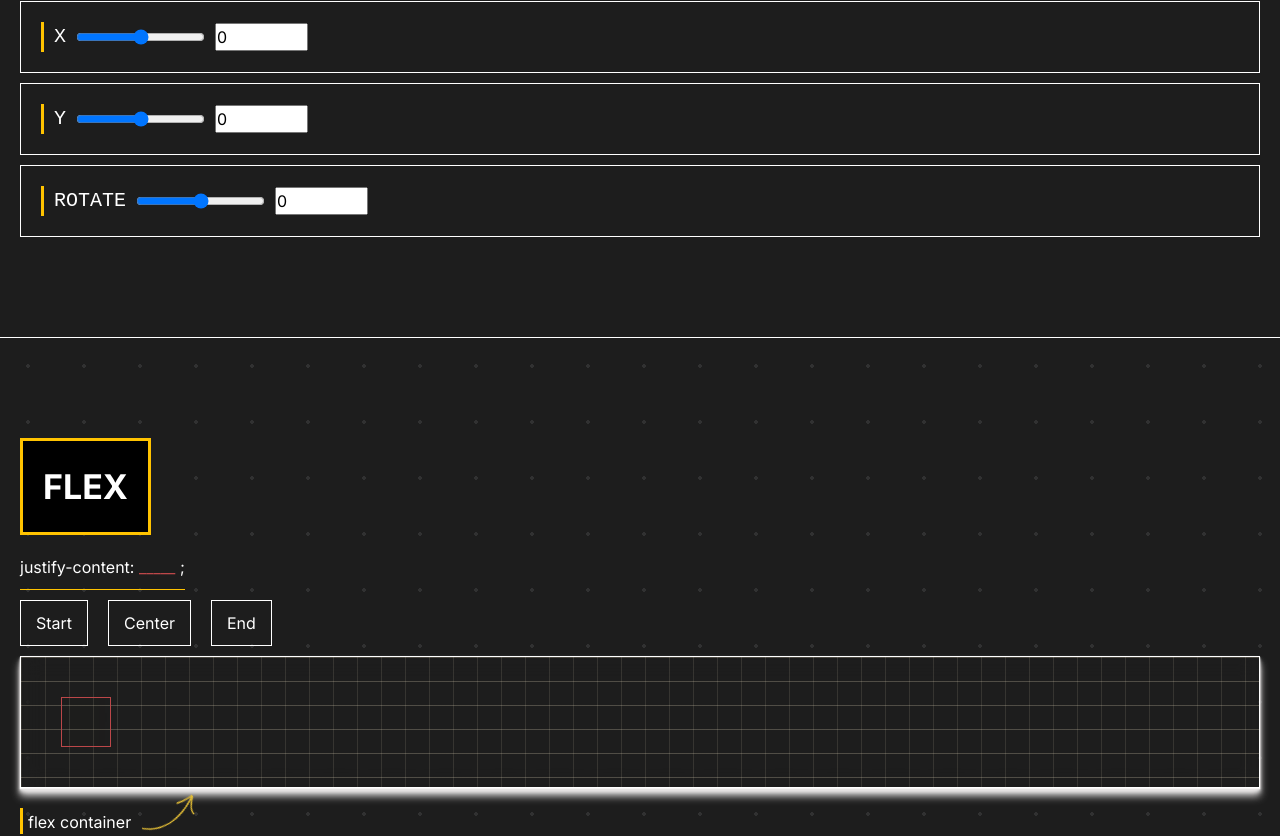
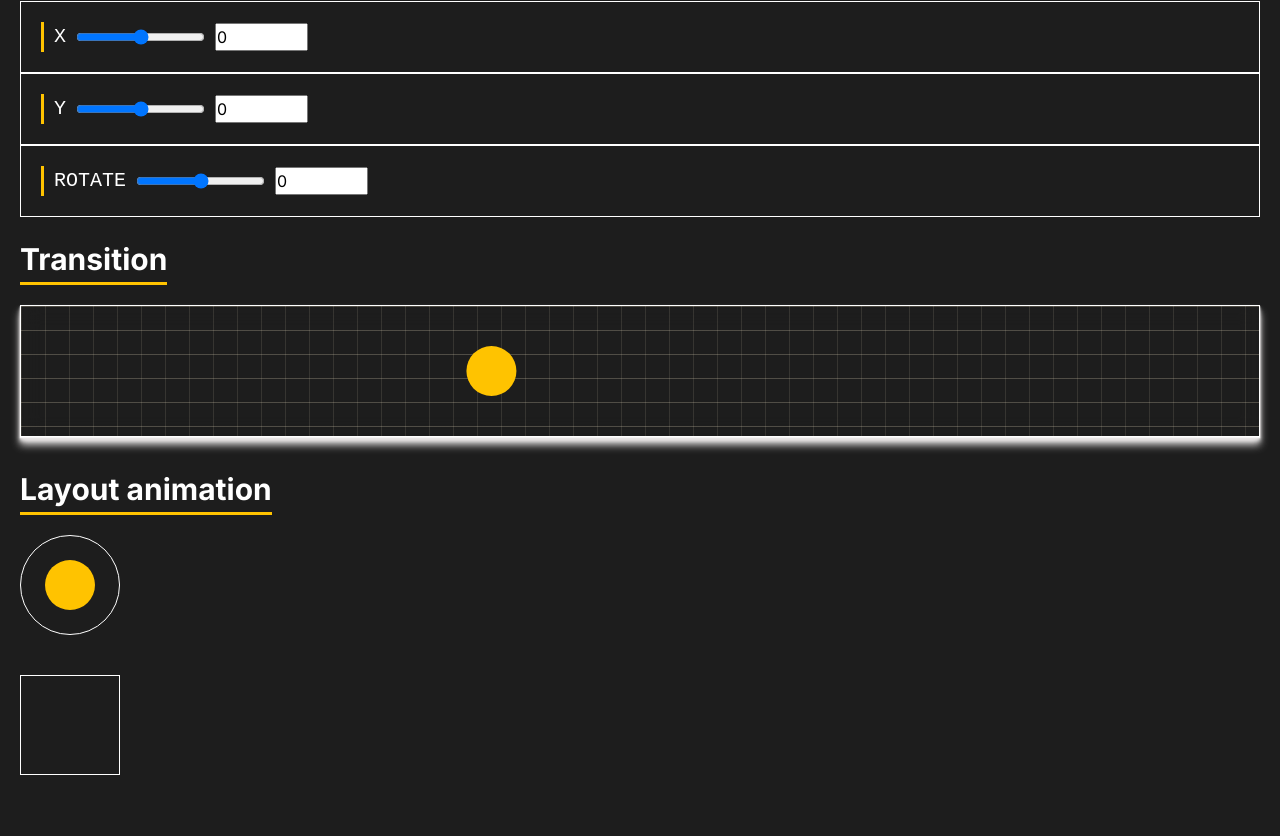
Before and after one commit to Andriikryl/css-visualizer, a Next.js app: page / in a window 1280 px wide. Shown: the part 714-1550 px from the top of the page. Built offline with nearby package versions, Linux system fonts and the light colour scheme.

Commit message:
add layout animation

```diff
--- a/src/components/framer/Framer.tsx
+++ b/src/components/framer/Framer.tsx
@@ -2,6 +2,8 @@ import React from "react";
 import { Container } from "../container/Container";
 import style from "./style.module.css";
 import Starter from "./starter/Starter";
+import Transition from "./transition/Transition";
+import LayoutAnimation from "./layoutAnimation/LayoutAnimation";
 
 export default function Framer() {
   return (
@@ -9,6 +11,8 @@ export default function Framer() {
       <Container>
         <h3 className={style.framer__title}>Framer motion</h3>
         <Starter />
+        <Transition />
+        <LayoutAnimation />
       </Container>
     </section>
   );
--- /dev/null
+++ b/src/components/framer/layoutAnimation/LayoutAnimation.tsx
@@ -0,0 +1,37 @@
+"use client";
+import React, { useState } from "react";
+import style from "./style.module.css";
+import { motion } from "framer-motion";
+export default function LayoutAnimation() {
+  const [isOpen, setIsOpen] = useState(false);
+  const [isBox, setIsBox] = useState(false);
+  return (
+    <div className={style.layout}>
+      <h4 className={style.layout__title}>Layout animation</h4>
+      <div className={style.motion__box}>
+        <motion.div
+          layout
+          data-isOpen={isOpen}
+          initial={{ borderRadius: 50 }}
+          animate={{ borderRadius: isOpen ? 0 : 50 }}
+          className={style.parent}
+          onClick={() => setIsOpen(!isOpen)}
+        >
+          <motion.div
+            layout
+            className={style.child}
+            data-isOpen={isOpen}
+            initial={{ borderRadius: 50 }}
+            animate={{ borderRadius: isOpen ? 0 : 50 }}
+          />
+        </motion.div>
+        <motion.div
+          layout
+          data-isOpen={isBox}
+          className={style.box}
+          onClick={() => setIsBox(!isBox)}
+        ></motion.div>
+      </div>
+    </div>
+  );
+}
--- /dev/null
+++ b/src/components/framer/layoutAnimation/style.module.css
@@ -0,0 +1,52 @@
+.layout__title{
+    font-size: 30px;
+    color: white;
+    width: max-content;
+    border-bottom: 3px solid #ffc300;
+    margin-block-end: 20px;
+}
+
+.parent {
+    background: transparent;
+    border: 1px solid white;
+    width: 100px;
+    height: 100px;
+    display: flex;
+    justify-content: center;
+    align-items: center;
+    cursor: pointer;
+}
+
+.parent[data-isOpen="true"] {
+    width: 100%;
+    height: 200px;
+  }
+
+  .child {
+    width: 50px;
+    height: 50px;
+    aspect-ratio: 1/1;
+    background: #ffc300;
+  }
+
+  .child[data-isOpen="true"]{
+    width: 100%;
+  }
+
+  .box{
+    border: 1px solid white;
+    width: 100px;
+    height: 100px;
+    cursor: pointer;
+  }
+
+  .box[data-isOpen="true"]{
+    width: 300px;
+    height: 300px;
+  }
+
+  .motion__box{
+    display: flex;
+    flex-direction: column;
+    gap: 40px;
+  }
--- a/src/components/framer/starter/Starter.tsx
+++ b/src/components/framer/starter/Starter.tsx
@@ -4,7 +4,7 @@ import { MainField } from "@/components/mainField/MainField";
 import { useState } from "react";
 import { motion } from "framer-motion";
 import style from "./style.module.css";
-import { InputFrame } from "./InputFrame";
+import { InputFrame } from "../InputFrame";
 import Button from "@/components/button/Button";
 
 export default function Starter() {
@@ -18,7 +18,7 @@ export default function Starter() {
   };
 
   return (
-    <div>
+    <div className={style.starter}>
       <Button text="Refresh" onClick={resetValues} />
       <MainField className={style.main__box}>
         <motion.div
--- a/src/components/framer/starter/style.module.css
+++ b/src/components/framer/starter/style.module.css
@@ -11,24 +11,6 @@
     margin-block-end: 20px;
 }
 
-.input__group{
-    display: flex;
-    flex-direction: column;
-    gap: 10px;
+.starter{
+    margin-block-end: 20px;
 }
-
-.label{
-    color: white;
-    border-left: 3px solid #ffc300;
-    padding-inline-start: 10px;
-    text-transform: uppercase;
-    font-size: 20px;
-}
-
-.label__box{
-    display: flex;
-    align-items: center;
-    gap: 10px;
-    padding: 20px;
-    border: 1px solid white;
-}
--- a/src/components/framer/style.module.css
+++ b/src/components/framer/style.module.css
@@ -10,3 +10,25 @@
     border-bottom: 3px solid #ffc300;
     margin-block-end: 20px;
 }
+
+.input__group{
+    display: flex;
+    flex-direction: column;
+    gap: 10px;
+}
+
+.label{
+    color: white;
+    border-left: 3px solid #ffc300;
+    padding-inline-start: 10px;
+    text-transform: uppercase;
+    font-size: 20px;
+}
+
+.label__box{
+    display: flex;
+    align-items: center;
+    gap: 10px;
+    padding: 20px;
+    border: 1px solid white;
+}
--- /dev/null
+++ b/src/components/framer/transition/Transition.tsx
@@ -0,0 +1,32 @@
+"use client";
+import React, { useState } from "react";
+import { MainField } from "@/components/mainField/MainField";
+import { motion } from "framer-motion";
+import style from "./style.module.css";
+import { InputFrame } from "../InputFrame";
+
+export default function Transition() {
+  return (
+    <div className={style.transition__section}>
+      <h3 className={style.transition__title}>Transition</h3>
+      <MainField className={style.transition__box}>
+        <motion.div
+          className={style.inner__box}
+          initial={{
+            x: 0,
+          }}
+          animate={{
+            x: [0, 410, 0],
+          }}
+          transition={{
+            repeat: Infinity,
+            duration: 2,
+            stiffness: 200,
+            mass: 200,
+            damping: 5,
+          }}
+        ></motion.div>
+      </MainField>
+    </div>
+  );
+}
--- /dev/null
+++ b/src/components/framer/transition/style.module.css
@@ -0,0 +1,20 @@
+.transition__title{
+    font-size: 30px;
+    color: white;
+    width: max-content;
+    border-bottom: 3px solid #ffc300;
+    margin-block-end: 20px;
+}
+
+.transition__box{
+    min-height: 100px;
+    margin-block-end: 30px;
+}
+
+.inner__box{
+    width: 50px;
+    height: 50px;
+    aspect-ratio: 1/1;
+    border-radius: 50%;
+    background-color: #ffc300;
+}
```
Also changed, not shown: src/components/framer/InputFrame.tsx (renamed from src/components/framer/starter/InputFrame.tsx).
